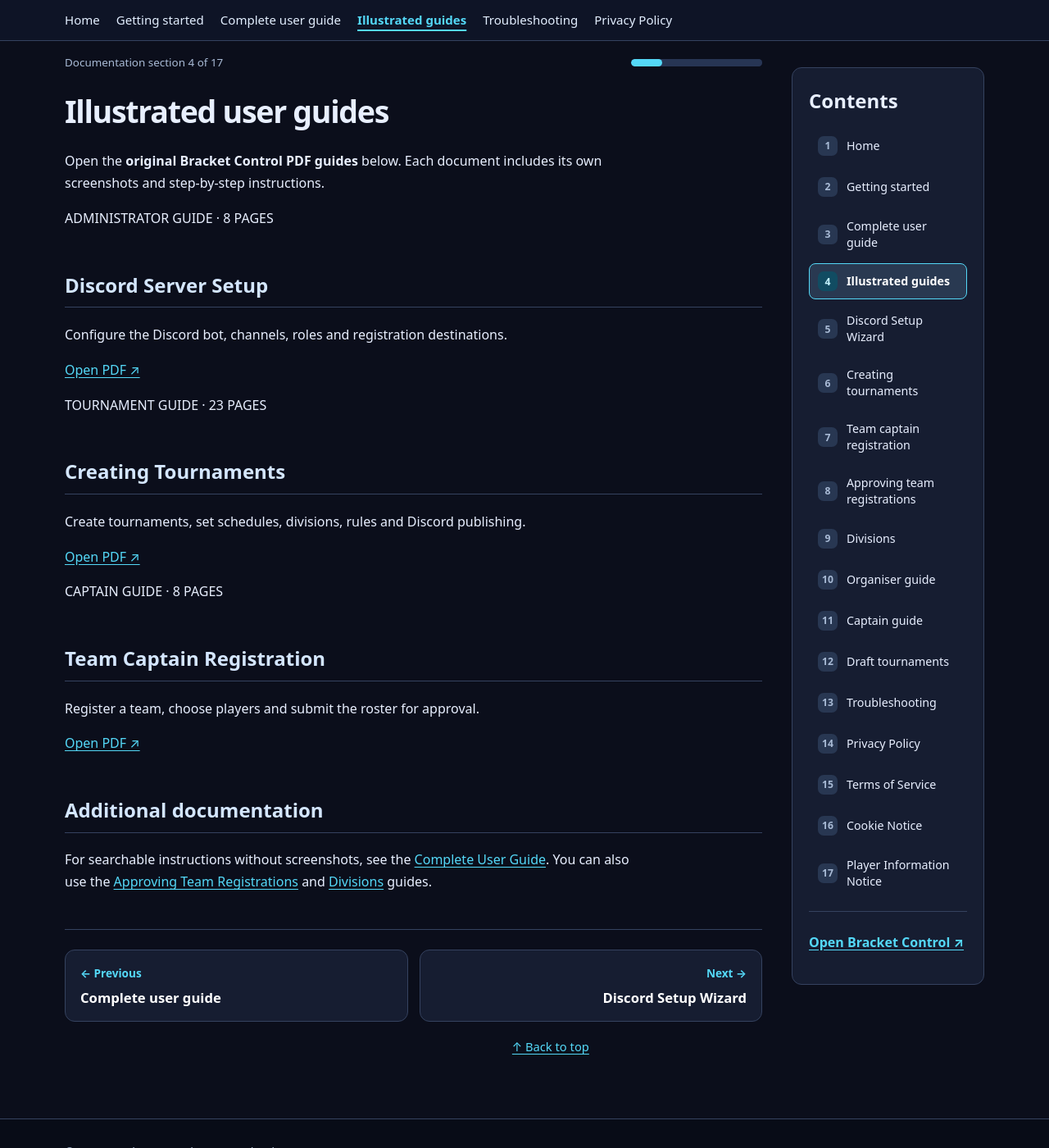
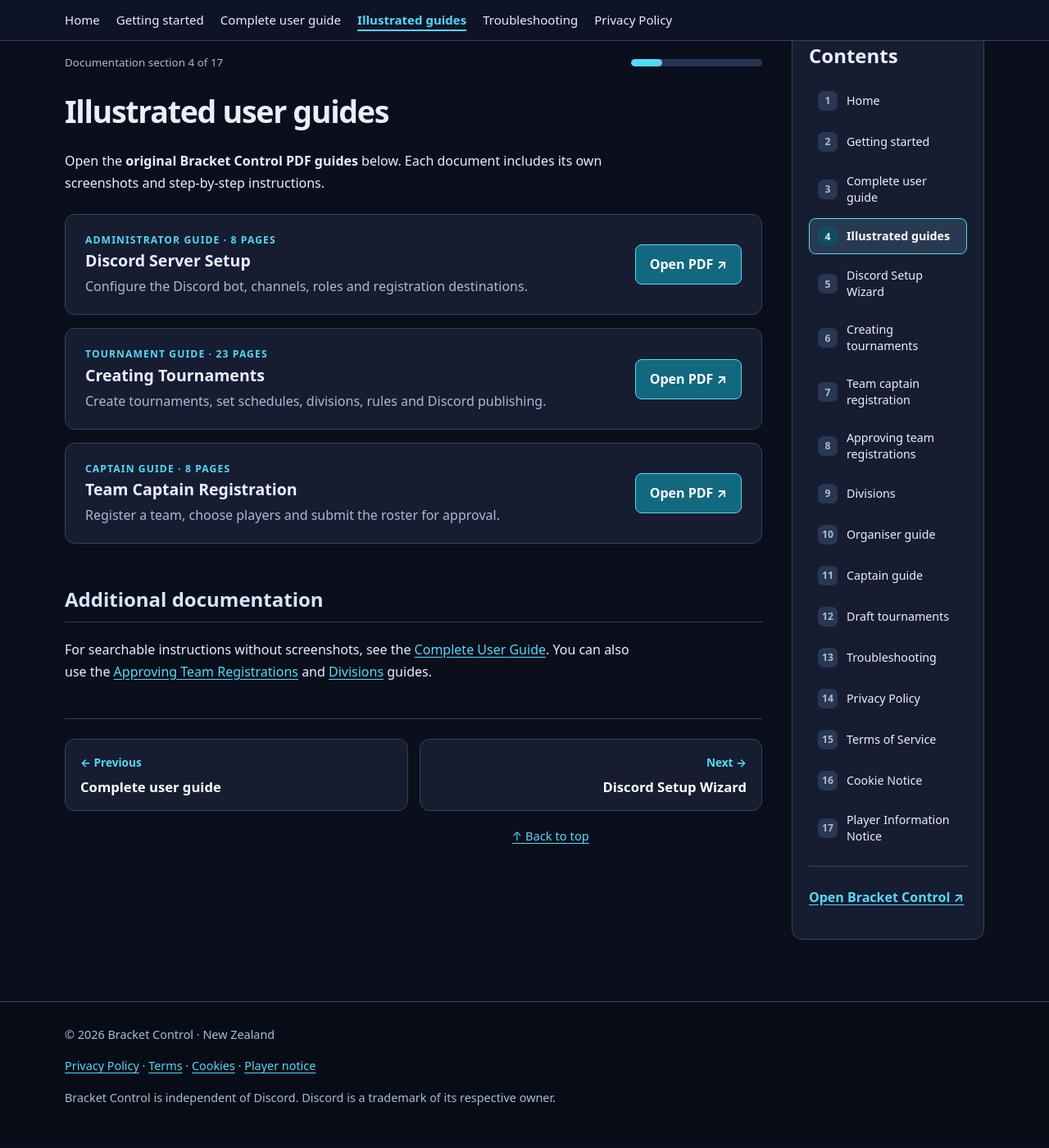
Before and after one commit to dev-dyly/bracket-control-wiki, a Jekyll site: the page built from guides/visual-guides.md, in a window 1280 px wide and 1400 px high, scrolled down 195 px. Shown: the whole window at 82% size. Built offline with Jekyll 4.4.1, drawn with Linux system fonts in a browser that asks for light colours.

Commit message:
docs: replace embedded guide images with original PDF links in assets/css/style.css

```diff
--- a/assets/css/style.css
+++ b/assets/css/style.css
@@ -37,13 +37,12 @@
   .chapter-progress progress{width:100%}
 }
 @media(prefers-reduced-motion:reduce){.pager-link{transition:none}}
-
-/* Illustrated how-to screenshots and PDF previews. */
-.illustrated-page,.illustrated-guide-card{max-width:100%;min-width:0;margin:22px 0 30px;border:1px solid var(--line);border-radius:12px;background:var(--panel);overflow:hidden}
-.illustrated-page img{display:block;width:100%;max-width:100%;height:auto;background:#0c1525}
-.illustrated-page figcaption{padding:12px 16px;color:var(--muted);font-size:.92rem;line-height:1.5}
-.illustrated-guide-card>a{display:block;overflow:hidden}
-.illustrated-guide-card img{display:block;width:100%;max-height:290px;object-fit:cover;object-position:top center;border-bottom:1px solid var(--line)}
-.illustrated-guide-actions{display:flex;align-items:center;flex-wrap:wrap;gap:10px 24px;padding:16px}
-.illustrated-guide-actions a{display:inline-flex;align-items:center;min-height:44px;font-weight:650}
-@media(max-width:620px){.illustrated-guide-card img{max-height:240px}.illustrated-guide-actions{flex-direction:column;align-items:stretch;gap:4px}.illustrated-guide-actions a{padding:8px 0}}
+/* Compact links to original illustrated PDF files. No embedded page previews. */
+.pdf-guide-list{display:grid;gap:16px;margin:24px 0 36px}
+.pdf-guide-card{display:flex;align-items:center;justify-content:space-between;gap:18px;padding:22px 24px;background:var(--panel);border:1px solid var(--line);border-radius:12px}
+.content .pdf-guide-card h2{padding:0;margin:3px 0 6px;border:0;font-size:1.22rem;line-height:1.35;color:var(--text)}
+.content .pdf-guide-card p{margin:0;line-height:1.5;color:var(--muted)}
+.content .pdf-guide-card .pdf-guide-kicker{font-size:.76rem;font-weight:750;letter-spacing:.09em;color:var(--cyan)}
+.pdf-guide-link{display:inline-flex;justify-content:center;align-items:center;flex:0 0 auto;min-height:46px;padding:10px 17px;background:#12687f;border:1px solid #5bd7ec;border-radius:8px;color:white;font-weight:750;text-decoration:none;white-space:nowrap}
+.pdf-guide-link:hover{background:#1c869f;color:#fff}
+@media(max-width:620px){.pdf-guide-card{flex-direction:column;align-items:stretch;padding:19px}.pdf-guide-link{width:100%}}
```
